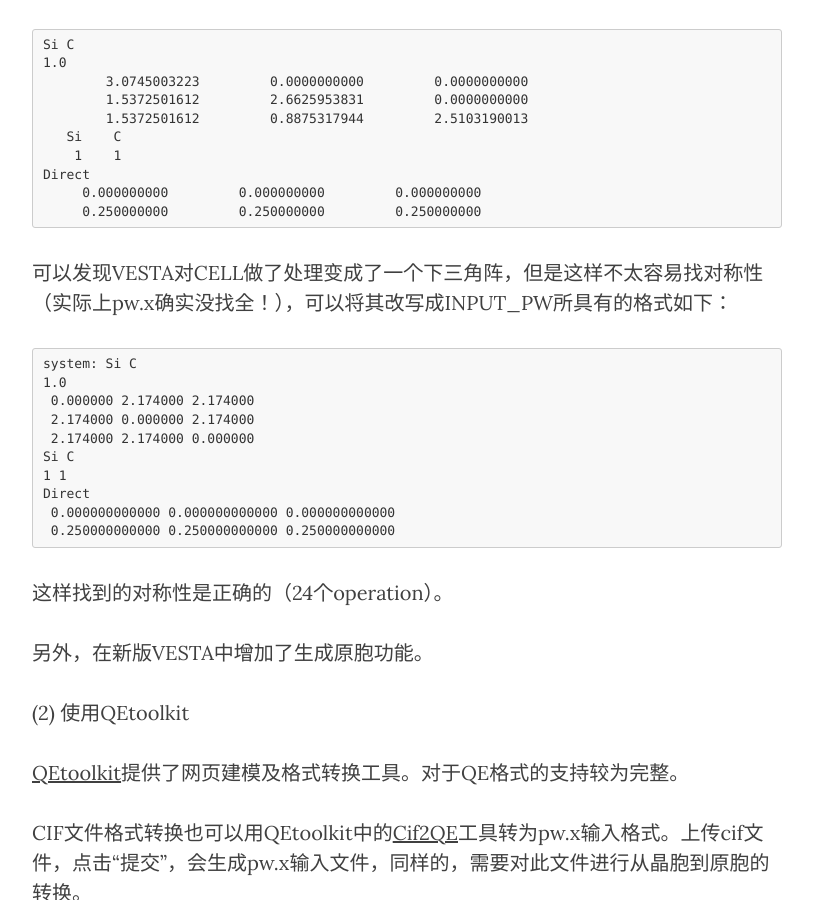
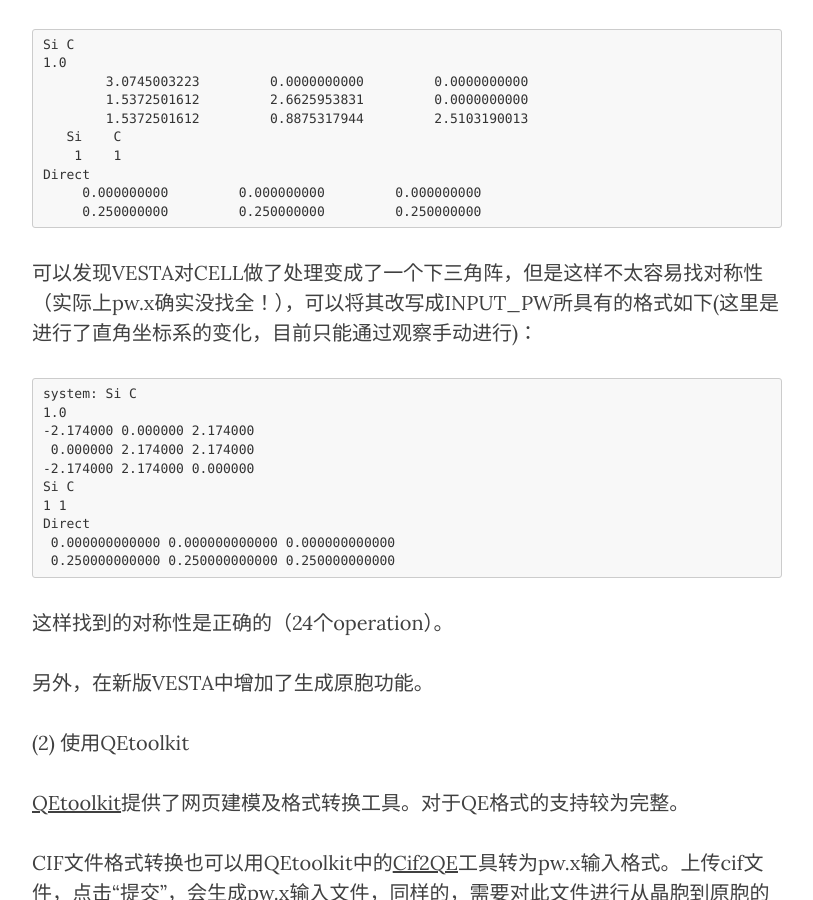
Before and after one commit to yyyu200/DFTbook, a Jekyll site: the page built from _posts/2019-04-01-HandsOn.md, in a window 1280 px wide and 900 px high, scrolled down 4370 px. Shown: the whole window, without its empty margins (233-1046 px from the left). Built offline with Jekyll 4.4.1, drawn with Linux system fonts in a browser that asks for light colours; nearby versions of some CDN libraries; formulas are drawn with MathJax 3; comment, search, counter and statistics services are not loaded.

Commit message:
modify at 20201130-10:50:14-di

````diff
--- a/_posts/2019-04-01-HandsOn.md
+++ b/_posts/2019-04-01-HandsOn.md
@@ -89,14 +89,14 @@ Direct
      0.250000000         0.250000000         0.250000000
 ```
 
-可以发现VESTA对CELL做了处理变成了一个下三角阵，但是这样不太容易找对称性（实际上pw.x确实没找全！），可以将其改写成INPUT_PW所具有的格式如下：
+可以发现VESTA对CELL做了处理变成了一个下三角阵，但是这样不太容易找对称性（实际上pw.x确实没找全！），可以将其改写成INPUT_PW所具有的格式如下(这里是进行了直角坐标系的变化，目前只能通过观察手动进行)：
 
 ```
 system: Si C
 1.0
+-2.174000 0.000000 2.174000
  0.000000 2.174000 2.174000
- 2.174000 0.000000 2.174000
- 2.174000 2.174000 0.000000
+-2.174000 2.174000 0.000000
 Si C
 1 1
 Direct
@@ -116,6 +116,8 @@ CIF文件格式转换也可以用QEtoolkit中的[Cif2QE](http://www.densityflow.
 使用[FindPrim](http://www.densityflow.com/findprim.php)或[Unit2Prim](http://www.densityflow.com/unit2prim.php)转换为原胞，采用了[表格2](../../07/TransCell/#tab2)所述方法，可以实现所有类型（14种布拉伐格子中7种非简单格子，以及六方转菱方）的晶胞转原胞的功能，如果前面cif得到的已经是原胞或者属于简单格子，则输出结构相同。在Unit2Prim页面上传晶胞的pw.x输入文件，并指定Bravais格子类型，这里选择面心立方，即"2"，点击“提交”，得到原胞的输入文件。
 
 作为检验和对照的作用，将晶胞转化成原胞还可参考[[1]](https://avogadro.cc/docs/building-materials/reducing-crystals-to-primitive-cells/)，[[2]](https://www.researchgate.net/post/How_to_convert_a_conventional_cell_to_a_primitive_cell)中的phononpy，[[3]](http://www.cryst.ehu.es/cryst/celltran.html)，以及Material Studio的CASTEP计算前检查原胞的功能。
+
+---
 
 计算一种材料的步骤总结起来就是：cif文件——晶胞POSCAR——原胞POSCAR——pw.x输入。还是很曲折的，但是优点是可以VESTA画图，画图对于检查结构的正确性是有必要的，其实有经验的用户如果知道ibrav,celldm这些参数直接建原胞也是完全可行的而且是更推荐使用的，以上是对初学者或者比较陌生的结构，不失为一种通用方法。
 
````
